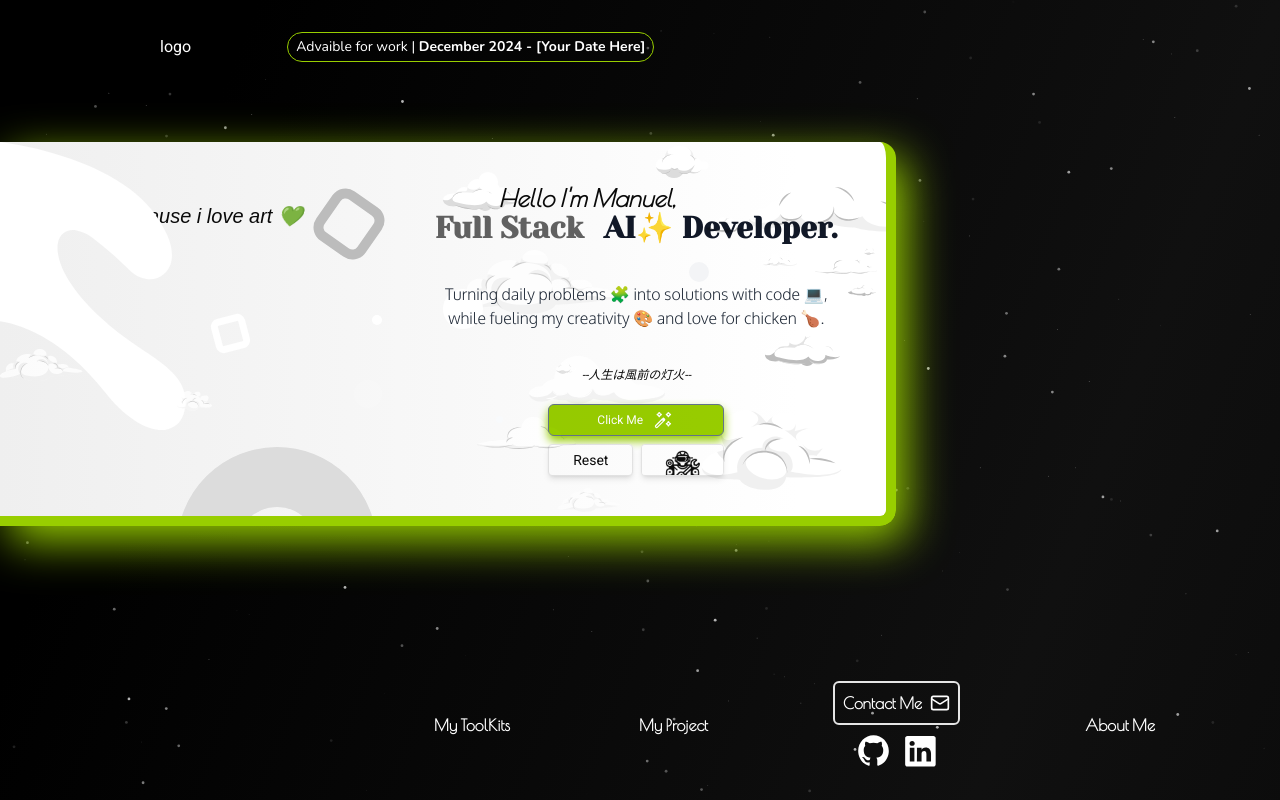
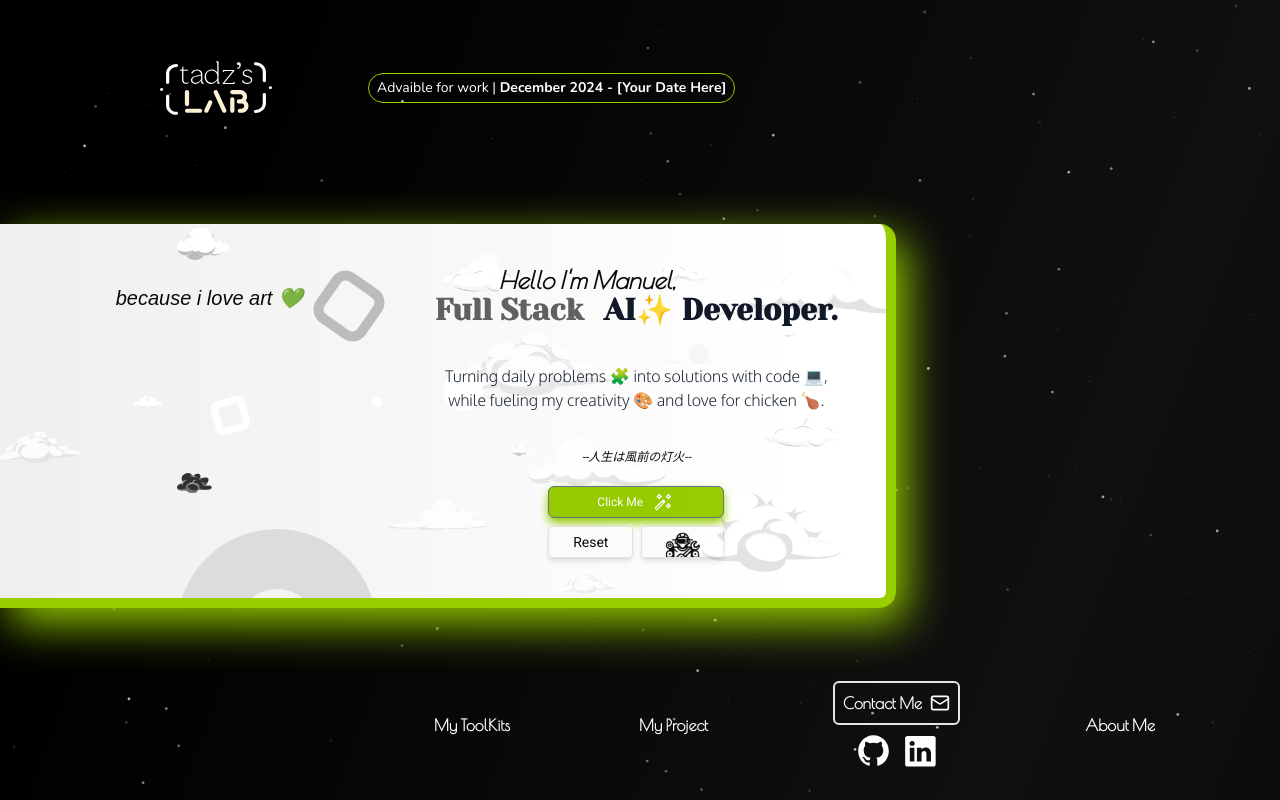
Before and after one commit to Stam2000/project-portfolio, a Next.js app: page / in a window 1280 px wide. Shown: the top 800 px of the page. Built offline with nearby package versions, Linux system fonts and the light colour scheme; a web font is replaced by a local one.

Commit message:
added logo
added logo and made it interactive

```diff
--- a/app/page.tsx
+++ b/app/page.tsx
@@ -16,6 +16,7 @@ import {
   MySvg5,
   MySvg6,
   MySvg7,
+  LogoSvg
 } from "@/components/SVG";
 import { z } from "zod";
 import React from "react";
@@ -224,6 +225,13 @@ export default function Home() {
     setComputedValues({ lines, dotsEachLine });
   }, [isTablet, isLaptop, isSmallLaptop, isBigScreen]);
 
+  const colorLogo = useMemo(()=>{
+      if(currentLanguage){
+        return currentLanguage.colors[Math.floor(Math.random()*currentLanguage.colors.length-1)]
+      }else{
+        return `#fdf0d5`
+      }
+  },[currentLanguage])
 
   return (
     <main>
@@ -260,7 +268,8 @@ export default function Home() {
           transition={{duration:1}}
         className="py-8">
           <div className="flex lg:ml-40 lg:gap-24  md:ml-10 md:gap-16 flex-col md:flex-row items-center justify-center md:w-fit">
-            <div className="text-white">logo</div>
+          <LogoSvg className="w-28 h-28" primaryColor="#fff" secondaryColor={colorLogo} />
+
             <motion.button
               animate={{
                 borderColor: borderColor,
--- a/components/SVG.tsx
+++ b/components/SVG.tsx
@@ -1,9 +1,47 @@
+"use client"
+import React from "react";
+
 interface MySvg6Props extends React.SVGProps<SVGSVGElement> {
   primaryColor?: string;
   secondaryColor?: string;
   tertiaryColor?: string;
   opacity?: number;
 }
+
+interface PropsLogo extends React.SVGProps<SVGSVGElement> {
+  primaryColor?: string;
+  secondaryColor?: string;
+  opacity?: number;
+}
+
+
+export const LogoSvg = ({ primaryColor = '#fff', secondaryColor = '#fdf0d5',...props }:PropsLogo) => {
+  return (
+    <svg {...props} id="Layer_2" xmlns="http://www.w3.org/2000/svg" viewBox="0 0 563.85 270.32">
+      <g id="Layer_1-2" data-name="Layer_1">
+        <g>
+          <g>
+            <path d="M120.78,111.89c-3-1.77-5.37-4.19-7.13-7.24-1.76-3.05-2.63-6.45-2.63-10.2v-45.97l-10.85-.15v-4.58h3.72c2.07-.2,3.72-.69,4.96-1.48,1.24-.79,2.19-2.04,2.87-3.77.67-1.72,1.11-4.11,1.32-7.17v-4.29h4.65v16.41h24.34l-.93,5.17-23.41-.15v44.93c0,3.06.62,5.77,1.86,8.13,1.24,2.37,3,4.21,5.27,5.54,2.27,1.33,4.7,2,7.28,2,1.96,0,3.85-.34,5.66-1.04,1.81-.69,3.33-1.48,4.57-2.36l2.17,3.25c-.83.89-1.91,1.77-3.25,2.66-1.34.89-2.89,1.6-4.65,2.14-1.76.54-3.72.81-5.89.81-3.62,0-6.92-.89-9.92-2.66Z" style={{ fill: primaryColor }} />
+            <path d="M216.49,107.01c-1.33-1.38-2.25-2.9-2.71-4.58-.47-1.68-.7-3.74-.7-6.21v-27.94c0-5.03-.9-9.48-2.71-13.38-1.8-3.89-4.69-7.02-8.67-9.38-3.98-2.36-8.82-3.54-14.49-3.54-5.18,0-9.82.87-13.96,2.58-4.13,1.73-7.54,3.94-10.22,6.66-2.7,2.71-4.44,5.69-5.27,8.94l.47.9,5.57.88c1.35-4.04,3.73-7.5,7.14-10.42,3.41-2.91,8.15-4.36,14.26-4.36,6.92,0,12.18,1.91,15.81,5.76,3.61,3.84,5.52,8.77,5.72,14.78l-29.29,6.96c-7.14,1.58-12.53,4.24-16.21,7.99-3.66,3.74-5.49,8.02-5.49,12.85,0,3.16.85,6.21,2.56,9.17,1.7,2.96,4.18,5.34,7.44,7.17,3.24,1.81,7.16,2.73,11.7,2.73,4.03,0,8.04-.83,12.01-2.51,3.98-1.66,7.44-3.86,10.38-6.57,2.95-2.71,5.29-5.54,7.06-8.5.2,3.36.52,6.06.93,8.14.4,2.06.98,4.38,1.7,6.94,0,.2.03.33.08.38s.07.17.07.37l1.1.73,12.4-1.18v-1.48c-3.1-1.18-5.32-2.46-6.67-3.84ZM206.73,90.02c-1.23,3.24-3.38,6.37-6.42,9.39-3.05,3.01-6.46,5.39-10.23,7.17-3.78,1.76-7.35,2.66-10.77,2.66s-6.36-.65-8.84-1.93c-2.48-1.28-4.39-3.03-5.74-5.24-1.35-2.23-2.01-4.66-2.01-7.32,0-3.44,1.41-6.56,4.26-9.32,2.85-2.75,6.96-4.88,12.33-6.36,4.34-1.08,8.84-2.16,13.48-3.24,2.28-.68,4.49-1.3,6.67-1.85,2.16-.53,4.59-1.21,7.27-2v18.04Z" style={{ fill: primaryColor }} />
+            <path d="M297.35,106.8c-.98-1.13-1.63-2.41-1.93-3.84-.32-1.43-.47-3.48-.47-6.14V.88l-1.08-.88-12.71,1.78-.17,1.33c2.6,1.76,4.34,3.19,5.27,4.28.93,1.1,1.53,2.28,1.78,3.54.27,1.3.4,3.16.4,5.62v42.13c-1.66-3.16-3.88-5.99-6.67-8.5s-5.97-4.51-9.53-5.99c-3.56-1.48-7.57-2.21-12.01-2.21-5.99,0-11.73,1.5-17.21,4.51-5.47,3-9.92,7.27-13.33,12.78-3.41,5.52-5.11,11.93-5.11,19.22s1.45,13.38,4.34,18.84c2.88,5.47,6.74,9.72,11.53,12.71,4.81,3.01,10.1,4.51,15.89,4.51s10.85-1.25,15.51-3.76c4.64-2.51,8.99-5.99,13.01-10.43,1.35-1.26,2.53-2.65,3.58-4.13.1,3.34.2,6.06.3,8.12.1,2.08.2,4.98.32,8.72l1.08.75,11.93-1.33.32-1.33c-2.38-1.78-4.06-3.23-5.04-4.36ZM288.6,86.18l-.15,1.33c-1.86,4.43-4.29,8.2-7.29,11.3-3,3.11-6.49,5.59-10.47,7.47-3.98,1.86-7.82,2.81-11.55,2.81-5.27,0-10-1.33-14.18-3.99-4.19-2.66-7.5-6.44-9.93-11.32-2.43-4.88-3.63-10.42-3.63-16.62s1.28-11.28,3.86-15.82c2.6-4.53,6.02-7.97,10.32-10.33,4.29-2.36,8.9-3.54,13.88-3.54,4.44,0,8.67.9,12.7,2.73,4.04,1.81,7.5,4.53,10.4,8.12,2.88,3.61,4.89,7.92,6.04,12.95v14.93Z" style={{ fill: primaryColor }} />
+            <path d="M315.64,111.05l50.38-61.49h-33.02c-3,0-5.25.17-6.74.52-1.5.35-2.84.86-4.03,1.55-1.19.69-2.77,1.82-4.73,3.4l-1.7-.15,1.4-9.75h56.42l1.09,3.4-50.53,61.78h35.19c3,0,5.19-.2,6.59-.59,1.4-.39,2.71-1.01,3.95-1.85,1.24-.84,2.79-2.09,4.65-3.77l2.02.3-1.7,10.35h-59.06l-.16-3.7Z" style={{ fill: primaryColor }} />
+            <path d="M404.27,9.5c1.96,2.42,2.89,5.74,2.79,9.98-.1,3.45-.83,6.5-2.17,9.16-1.34,2.66-3.28,4.86-5.81,6.58-2.53,1.73-5.66,3.03-9.38,3.92l-1.24-5.77c3.82-1.08,6.66-2.41,8.53-3.99,1.86-1.57,2.84-3.35,2.94-5.32-.1-.79-.6-1.5-1.47-2.14-.88-.64-2.35-1.3-4.42-2-2.58-.59-4.44-1.48-5.58-2.66-1.14-1.18-1.7-2.71-1.7-4.58s.8-3.47,2.4-4.8c1.6-1.33,3.74-2,6.43-2,3.82,0,6.72,1.21,8.68,3.62Z" style={{ fill: secondaryColor }} />
+            <path d="M425.64,112.26c-3.62-1.53-6.92-3.72-9.92-6.58-.31-.39-.6-.69-.85-.89-.26-.2-.54-.49-.85-.89l.93-8.57h1.7c2.38,4.73,5.5,8.23,9.38,10.49,3.87,2.27,8.5,3.4,13.87,3.4,3.41,0,6.48-.54,9.22-1.63,2.74-1.08,4.91-2.59,6.51-4.51,1.6-1.92,2.4-4.26,2.4-7.02,0-3.84-1.4-6.95-4.19-9.31-2.79-2.36-7.18-4.48-13.18-6.36-.93-.3-2.07-.64-3.41-1.04-.52-.2-1.03-.34-1.55-.44-4.13-1.18-7.6-2.54-10.38-4.06-2.79-1.53-4.94-3.37-6.43-5.54-1.5-2.17-2.25-4.83-2.25-7.98,0-3.84,1.14-7.24,3.41-10.2,2.27-2.96,5.27-5.22,8.99-6.8,3.72-1.58,7.7-2.37,11.94-2.37s7.57.67,10.62,2c3.05,1.33,5.86,3.28,8.45,5.84,1.03.89,1.91,1.77,2.63,2.66l-2.17,6.95h-1.24c-1.86-3.64-4.52-6.6-7.98-8.87-3.46-2.27-7.57-3.4-12.32-3.4s-8.37,1.23-11.47,3.7c-3.1,2.46-4.65,5.57-4.65,9.31s1.57,6.65,4.73,8.72c3.15,2.07,7.98,3.99,14.49,5.77.1,0,.16.02.16.07s.05.07.16.07c.72.2,1.5.35,2.32.44,4.13,1.28,7.62,2.76,10.46,4.43,2.84,1.68,5.06,3.75,6.67,6.21,1.6,2.47,2.4,5.32,2.4,8.57,0,4.04-1.09,7.56-3.26,10.57-2.17,3.01-5.22,5.35-9.14,7.02-3.93,1.68-8.42,2.51-13.49,2.51s-9.09-.77-12.71-2.29Z" style={{ fill: primaryColor }} />
+          </g>
+          <path d="M517.2,54.19c0-18.46-16.01-33.64-36.31-33.64-4.49,0-8-3.47-8-7.68s3.51-7.5,8-7.5c29.09,0,52.51,21.94,52.51,48.81v44.61c0,4.21-3.51,7.5-8,7.5s-8.2-3.29-8.2-7.5v-44.61Z" style={{ fill: primaryColor }} />
+          <path d="M517.2,212.5v-44.61c0-4.2,3.71-7.68,8.2-7.68s8,3.47,8,7.68v44.61c0,26.87-23.42,48.81-52.51,48.81-4.49,0-8-3.47-8-7.68s3.51-7.5,8-7.5c20.3,0,36.31-15.17,36.31-33.64Z" style={{ fill: primaryColor }} />
+          <path d="M547.65,134.34c0-4.21,3.51-7.68,8-7.68s8.2,3.47,8.2,7.68-3.71,7.5-8.2,7.5-8-3.29-8-7.5Z" style={{ fill: secondaryColor }} />
+          <path d="M8.2,149.84c-4.49,0-8.2-3.29-8.2-7.5s3.71-7.68,8.2-7.68,8,3.47,8,7.68-3.51,7.5-8,7.5Z" style={{ fill: secondaryColor }} />
+          <path d="M46.65,107.79c0,4.21-3.71,7.5-8.2,7.5s-8-3.29-8-7.5v-44.61c0-26.87,23.42-48.81,52.51-48.81,4.49,0,8,3.47,8,7.5s-3.51,7.68-8,7.68c-20.3,0-36.31,15.17-36.31,33.64v44.61Z" style={{ fill: primaryColor }} />
+          <path d="M82.96,255.14c4.49,0,8,3.47,8,7.5s-3.51,7.68-8,7.68c-29.09,0-52.51-21.94-52.51-48.81v-44.61c0-4.2,3.51-7.68,8-7.68s8.2,3.47,8.2,7.68v44.61c0,18.46,16.01,33.64,36.31,33.64Z" style={{ fill: primaryColor }} />
+          <path d="M212.34,249.65c0,5.85-4.82,10.62-10.73,10.62h-65.1c-5.9,0-10.73-4.77-10.73-10.62s4.82-10.54,10.73-10.54h65.1c5.9,0,10.73,4.78,10.73,10.54ZM135.96,226.82c-5.9,0-10.73-4.69-10.73-10.54v-60.64c0-5.84,4.82-10.62,10.73-10.62s10.64,4.78,10.64,10.62v60.64c0,5.84-4.82,10.54-10.64,10.54ZM233.34,260.19c-5.9,0-10.73-4.69-10.73-10.54,0-1.65.42-3.21,1.08-4.61l19.67-42.5c1.75-3.54,5.4-5.93,9.64-5.93,5.9,0,10.73,4.69,10.73,10.54,0,1.65-.42,3.21-1.08,4.61l-19.67,42.5c-1.75,3.54-5.4,5.93-9.64,5.93ZM334.36,249.65c0,5.85-4.74,10.54-10.64,10.54-4.24,0-7.9-2.39-9.64-5.93l-43.4-94.01c-.66-1.4-1-2.96-1-4.61,0-5.84,4.74-10.54,10.64-10.54,4.24,0,7.9,2.39,9.65,5.93l43.4,94.01c.66,1.4,1,2.96,1,4.61ZM364.04,260.27c-5.9,0-10.73-4.77-10.73-10.62v-57.13c0-5.84,4.82-10.62,10.73-10.62s10.64,4.77,10.64,10.62v57.13c0,5.85-4.82,10.62-10.64,10.62ZM431.91,198.97c4.07-5.61,6.47-12.5,6.47-19.95,0-18.77-15.38-34-34.34-34h-40.08c-5.9,0-10.64,4.77-10.64,10.54s4.74,10.62,10.64,10.62h40.08c7.15,0,12.97,5.76,12.97,12.84s-5.82,13-12.97,13h-6.49c-5.9,0-10.72,4.78-10.72,10.54s4.82,10.62,10.72,10.62h13.47c7.24,0,13.14,5.76,13.14,12.93s-5.9,13-13.14,13h-8.81c-5.9,0-10.73,4.78-10.73,10.54s4.83,10.62,10.73,10.62h8.81c19.04,0,34.51-15.31,34.51-34.16,0-11.09-5.35-20.92-13.62-27.14Z" style={{ fill: secondaryColor }} />
+        </g>
+      </g>
+    </svg>
+  );
+};
+
+
 
 export const MySvg = ({
   primaryColor = "#b3f4ff",
--- a/components/designHeader.tsx
+++ b/components/designHeader.tsx
@@ -1,3 +1,4 @@
+"use client"
 import {
   MySvg,
   MySvg2,
@@ -8,13 +9,20 @@ import {
   MySvg7,
 } from "@/components/SVG";
 import { useMediaQuery } from "react-responsive";
+import { useState,useEffect } from "react";
 
 const DesignHeader = () => {
-  const isMobile = useMediaQuery({ maxWidth: 500 });
+  const isSmallLaptop = useMediaQuery({ minWidth: 1024 });
+  const [isMob,setIsMob] = useState(false)
+
+  useEffect(()=>{
+    setIsMob(isSmallLaptop)
+  },[isSmallLaptop])
+
 
   return (
     <div className="absolute h-full overflow-hidden w-full ">
-      {isMobile ? null : <MySvg7 className=" absolute  h-72" />}
+      {isMob ? null : <MySvg7 className=" absolute  h-72" />}
       {/* Right */}
       {/* <MySvg className="absolute h-8 top-[10%] left-1/2 " primaryColor="white" secondaryColor="#bcbcbc" tertiaryColor="#bcbcbc" />
           <MySvg4 className="absolute h-16 top-[29%] opacity-75 right-[30%] " primaryColor="white" secondaryColor="#bcbcbc" tertiaryColor="#bcbcbc" /> */}
@@ -22,13 +30,13 @@ const DesignHeader = () => {
         className="z-0 absolute h-8 top-[15%] -left-[10%] md:top-[10%] md:left-1/2 "
         primaryColor="white"
         secondaryColor="#bcbcbc"
-        tertiaryColor="#dcdcdc"
+        tertiaryColor="#f7f7f7"
       />
       <MySvg4
         className="z-0 absolute h-16 top-[29%] opacity-75 right-[30%] "
         primaryColor="white"
-        secondaryColor="#dcdcdc"
-        tertiaryColor="#bcbcbc"
+          secondaryColor="#bcbcbc"
+        tertiaryColor="#f7f7f7"
       />
       {/* Group 1*/}
       {/* <MySvg5 className="absolute h-16 top-[7%]  -right-[5%] " primaryColor="white" secondaryColor="#bcbcbc" tertiaryColor="#bcbcbc" />
@@ -39,47 +47,47 @@ const DesignHeader = () => {
       <MySvg5
         className="z-0 absolute h-16 top-[7%]  -right-[5%] "
         primaryColor="white"
-        secondaryColor="#dcdcdc"
-        tertiaryColor="#bcbcbc"
+        secondaryColor="#bcbcbc"
+        tertiaryColor="#f7f7f7"
       />
-      <MySvg6
-        className="z-0 absolute h-5 top-[30%]  right-[1%] "
+      {isMob && <MySvg6
+        className="z-10 opacity-20 absolute h-7 top-[30%]  right-[18%] "
+        primaryColor="white"
+        secondaryColor="#bcbcbc"
+        tertiaryColor="#f7f7f7"
+      />}
+      <MySvg
+        className="z-0 absolute h-3 top-[46%]  left-[15%] md:top-[46%]  md:right-[23%] "
+        primaryColor="white"
+        secondaryColor="#bcbcbc"
+        tertiaryColor="#f7f7f7"
+      />
+      {isMob &&  <MySvg2
+        className="z-10 opacity-40 absolute h-2 top-[28%]  right-[10%] "
+        primaryColor="white"
+        secondaryColor="#bcbcbc"
+        tertiaryColor="#f7f7f7"
+      />}
+      {isMob && <MySvg5
+        className="z-0 absolute h-5 top-[10%]  right-[20%] "
         primaryColor="white"
         secondaryColor="#dcdcdc"
         tertiaryColor="#bcbcbc"
-      />
-      <MySvg
-        className="z-0 absolute h-3 top-[38%]  right-[1%] "
-        primaryColor="white"
-        secondaryColor="#dcdcdc"
-        tertiaryColor="#bcbcbc"
-      />
-      <MySvg2
-        className="z-0 absolute h-2 top-[28%]  right-[1%] "
-        primaryColor="white"
-        secondaryColor="#dcdcdc"
-        tertiaryColor="#bcbcbc"
-      />
-      <MySvg5
-        className="z-0 absolute h-3 top-[30%]  right-[10%] "
-        primaryColor="white"
-        secondaryColor="#dcdcdc"
-        tertiaryColor="#bcbcbc"
-      />
+      />}
       {/*Group 1 end*/}
       {/* <MySvg className="absolute h-8  bottom-[40%]  right-[5%] " primaryColor="white" secondaryColor="#bcbcbc" tertiaryColor="#bcbcbc" />
           <MySvg3 className="absolute h-20  bottom-[7%]  right-[5%] " primaryColor="white" secondaryColor="#bcbcbc" tertiaryColor="#bcbcbc" /> */}
       <MySvg
-        className="z-0 absolute h-8  bottom-[40%]  right-[5%] "
+        className="z-0 absolute h-8  bottom-[45%]  right-[5%] md:bottom-[40%]  md:right-[5%] "
         primaryColor="white"
-        secondaryColor="#dcdcdc"
-        tertiaryColor="#bcbcbc"
+        secondaryColor="#bcbcbc"
+        tertiaryColor="#f7f7f7"
       />
       <MySvg3
         className="z-0 absolute md:h-20 h-16  bottom-[7%]  right-[5%] "
         primaryColor="white"
-        secondaryColor="#dcdcdc"
-        tertiaryColor="#bcbcbc"
+        secondaryColor="#bcbcbc"
+        tertiaryColor="#f7f7f7"
       />
       {/*Group 2 */}
       {/* <MySvg5 className="absolute h-12  bottom-[30%] opacity-80  right-[25%] " primaryColor="white" secondaryColor="#bcbcbc" tertiaryColor="white" />
@@ -90,32 +98,32 @@ const DesignHeader = () => {
       <MySvg5
         className="z-0 absolute h-12  bottom-[30%] opacity-80  right-[25%] "
         primaryColor="white"
-        secondaryColor="#dcdcdc"
-        tertiaryColor="white"
+        secondaryColor="#bcbcbc"
+        tertiaryColor="#f7f7f7"
       />
       <MySvg6
-        className="z-0 absolute h-8  bottom-[18%] opacity-80  right-[35%] "
+        className="z-0 absolute h-8  bottom-[18%] opacity-80  right-[45%] "
         primaryColor="white"
-        secondaryColor="#dcdcdc"
-        tertiaryColor="#bcbcbc"
+        secondaryColor="#bcbcbc"
+        tertiaryColor="#f7f7f7"
       />
       <MySvg4
         className="z-0 absolute h-8  bottom-[36%] opacity-80  left-[0%] "
         primaryColor="white"
-        secondaryColor="#dcdcdc"
-        tertiaryColor="#bcbcbc"
+        secondaryColor="#bcbcbc"
+        tertiaryColor="#f7f7f7"
       />
       <MySvg2
-        className="z-0 absolute h-3  bottom-[38%] opacity-80  right-[35%] "
+        className="z-0 absolute h-3  bottom-[38%] opacity-80  right-[40%] "
         primaryColor="white"
-        secondaryColor="#dcdcdc"
-        tertiaryColor="#bcbcbc"
+        secondaryColor="#bcbcbc"
+        tertiaryColor="#f7f7f7"
       />
       <MySvg3
         className="z-0 absolute h-5 bottom-[25%] left-[20%] md:bottom-[28%] opacity-80  md:right-[40%] "
-        primaryColor="white"
-        secondaryColor="#eaeaea"
-        tertiaryColor="#bcbcbc"
+        primaryColor="whitek"
+        secondaryColor="#bcbcbc"
+        tertiaryColor="#f7f7f7"
       />
       {/*Group 3 */}
       {/* <MySvg2 className="absolute h-8  top-[1%]  right-[20%] " primaryColor="white" secondaryColor="#bcbcbc" tertiaryColor="#bcbcbc" />
@@ -123,24 +131,24 @@ const DesignHeader = () => {
           <MySvg4 className="absolute h-6  bottom-[1%]  right-[30%] " primaryColor="white" secondaryColor="#bcbcbc" tertiaryColor="#bcbcbc" />
           <div className="absolute top-[32%] right-[20%] rounded-full bg-gray-100 h-[20px] w-[20px] " /> */}
       <MySvg2
-        className="z-0 absolute h-8  top-[1%]  right-[20%] "
+        className="z-0 absolute h-8 top-[1%]  left-[20%] md:top-[1%]  md:right-[20%] "
         primaryColor="white"
-        secondaryColor="#dcdcdc"
-        tertiaryColor="#bcbcbc"
+        secondaryColor="#bcbcbc"
+        tertiaryColor="#f7f7f7"
       />
       <MySvg
-        className="z-0 absolute h-4  top-[20%]  right-[16%] "
+        className="z-0 absolute h-4 top-[20%]  right-[58%]  md:top-[20%]  md:right-[16%] "
         primaryColor="white"
-        secondaryColor="#dcdcdc"
-        tertiaryColor="#bcbcbc"
+        secondaryColor="#bcbcbc"
+        tertiaryColor="#f7f7f7"
       />
       <MySvg4
-        className="z-0 absolute h-6  bottom-[1%] opacity-50 right-[30%] "
+        className="z-0 absolute h-6  bottom-[1%] right-[30%] opacity-50  "
         primaryColor="white"
-        secondaryColor="#dcdcdc"
-        tertiaryColor="#bcbcbc"
+        secondaryColor="#bcbcbc"
+        tertiaryColor="#f7f7f7"
       />
-      <div className="absolute top-[32%] right-[20%] rounded-full bg-gray-100 h-[20px] w-[20px] " />
+      <div className="z-0 absolute top-[32%] right-[20%] rounded-full bg-gray-100 h-[20px] w-[20px] " />
       {/* Right end */}
 
       {/*CARREE gris tout en haut du cercle Input */}
--- a/components/display.tsx
+++ b/components/display.tsx
@@ -71,12 +71,14 @@ export const Display = ({ translatedText, colors }: Props) => {
           <MarkdownTypewriter
             content={`--${translatedText!.nameOfLanguage}--`}
             className="text-lg font-oxygen font-extrabold "
+            typeSpeed={1}
           />
           <MarkdownTypewriter
             content={`**region**: ${translatedText!.languageHistory.region} - **spoken period**: ${
               translatedText!.languageHistory.spokenPeriod
             }-**number of speaker**: ${translatedText!.languageHistory.numberOfSpeakers}`}
             className="text-[13px] font-oxygen italic"
+            typeSpeed={3}
           />
         </div>
       )}
```
Also changed, not shown: utilities/aiFunctions.ts (+6 -3 lines).
